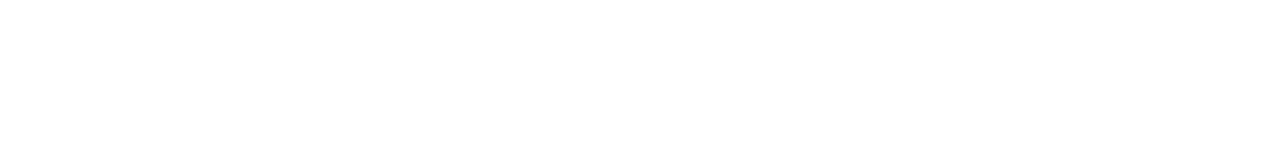
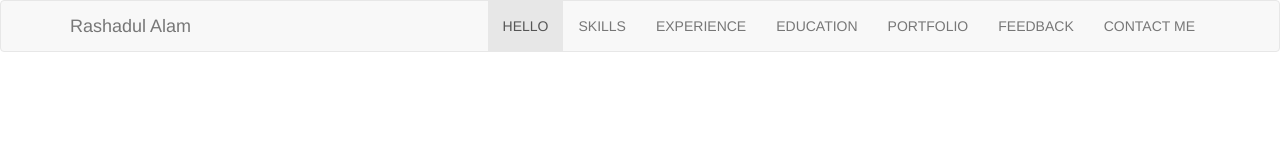
Before and after one commit to rashadulalam/rashadulalam, a plain HTML site: page index.html in a window 1280 px wide. Drawn offline with nearby package versions, Linux system fonts and the light colour scheme.

Commit message:
Navbar created

```diff
--- a/index.html
+++ b/index.html
@@ -4,7 +4,7 @@
 <head>
   <meta charset="utf-8">
   <meta http-equiv="x-ua-compatible" content="ie=edge">
-  <title></title>
+  <title>Rashadul Alam</title>
   <meta name="description" content="">
   <meta name="viewport" content="width=device-width, initial-scale=1, shrink-to-fit=no">
 
@@ -22,6 +22,30 @@
     <p class="browserupgrade">You are using an <strong>outdated</strong> browser. Please <a href="https://browsehappy.com/">upgrade your browser</a> to improve your experience and security.</p>
   <![endif]-->
 
+  <nav class="navbar navbar-default">
+    <div class="container">
+      <div class="navbar-header">
+          <button type="button" class="navbar-toggle collapsed" data-toggle="collapse" data-target="#primary" aria-expanded="false">
+              <span class="sr-only">Toggle Navigation</span>
+              <span class="icon-bar"></span>
+              <span class="icon-bar"></span>
+              <span class="icon-bar"></span>
+          </button>
+          <a href="" class="navbar-brand">Rashadul Alam</a>
+      </div><!-- navbar-header -->
+      <div class="collapse navbar-collapse" id="primary">
+        <ul class="nav navbar-nav navbar-right">
+          <li class="active"><a href="">HELLO</a></li>
+          <li class=""><a href="">SKILLS</a></li>
+          <li class=""><a href="">EXPERIENCE</a></li>
+          <li class=""><a href="">EDUCATION</a></li>
+          <li class=""><a href="">PORTFOLIO</a></li>
+          <li class=""><a href="">FEEDBACK</a></li>
+          <li class=""><a href="">CONTACT ME</a></li>
+        </ul>
+      </div>
+    </div><!-- container -->
+  </nav><!-- navbar navbar-default -->
 
 
 
```
